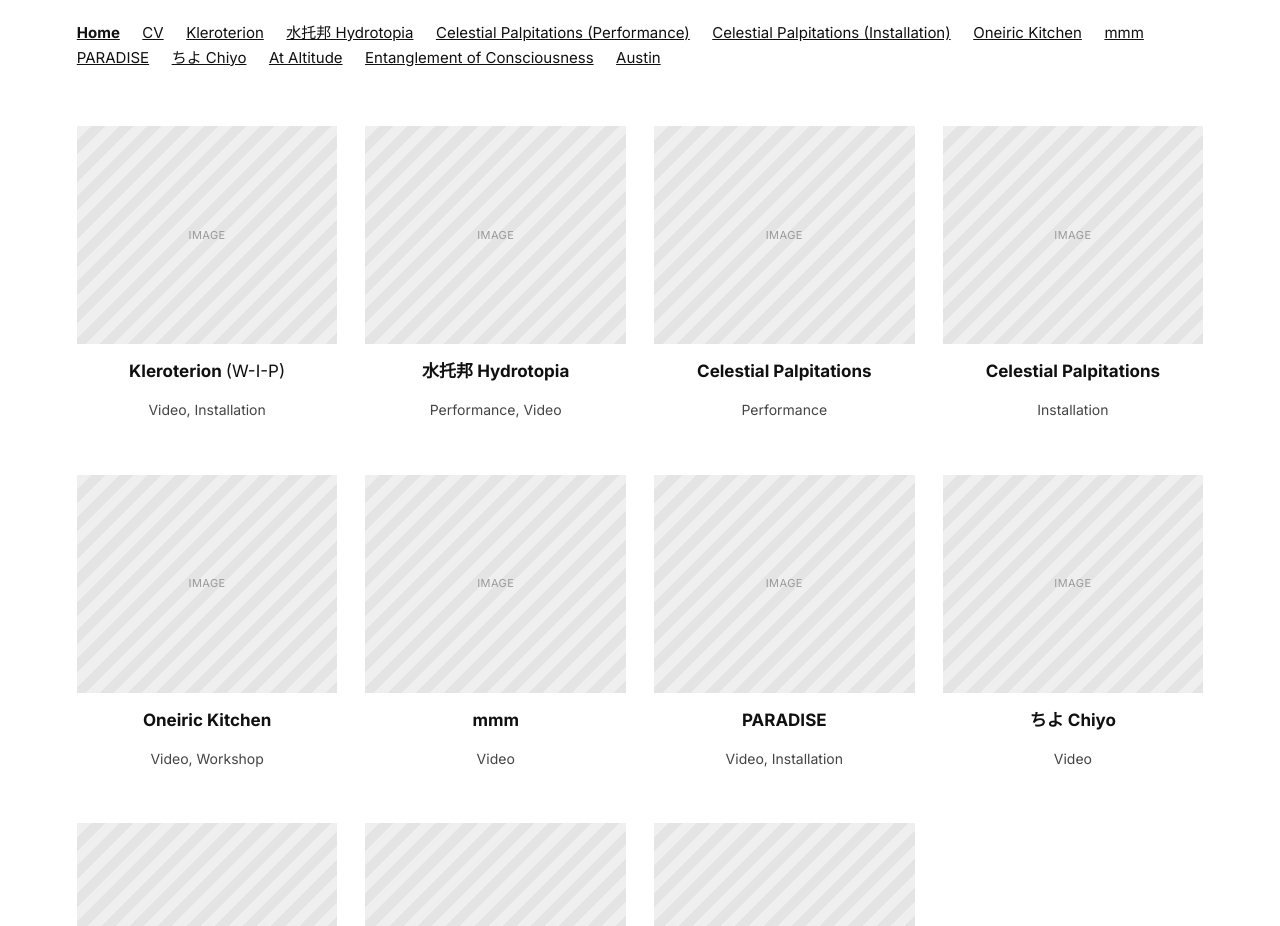
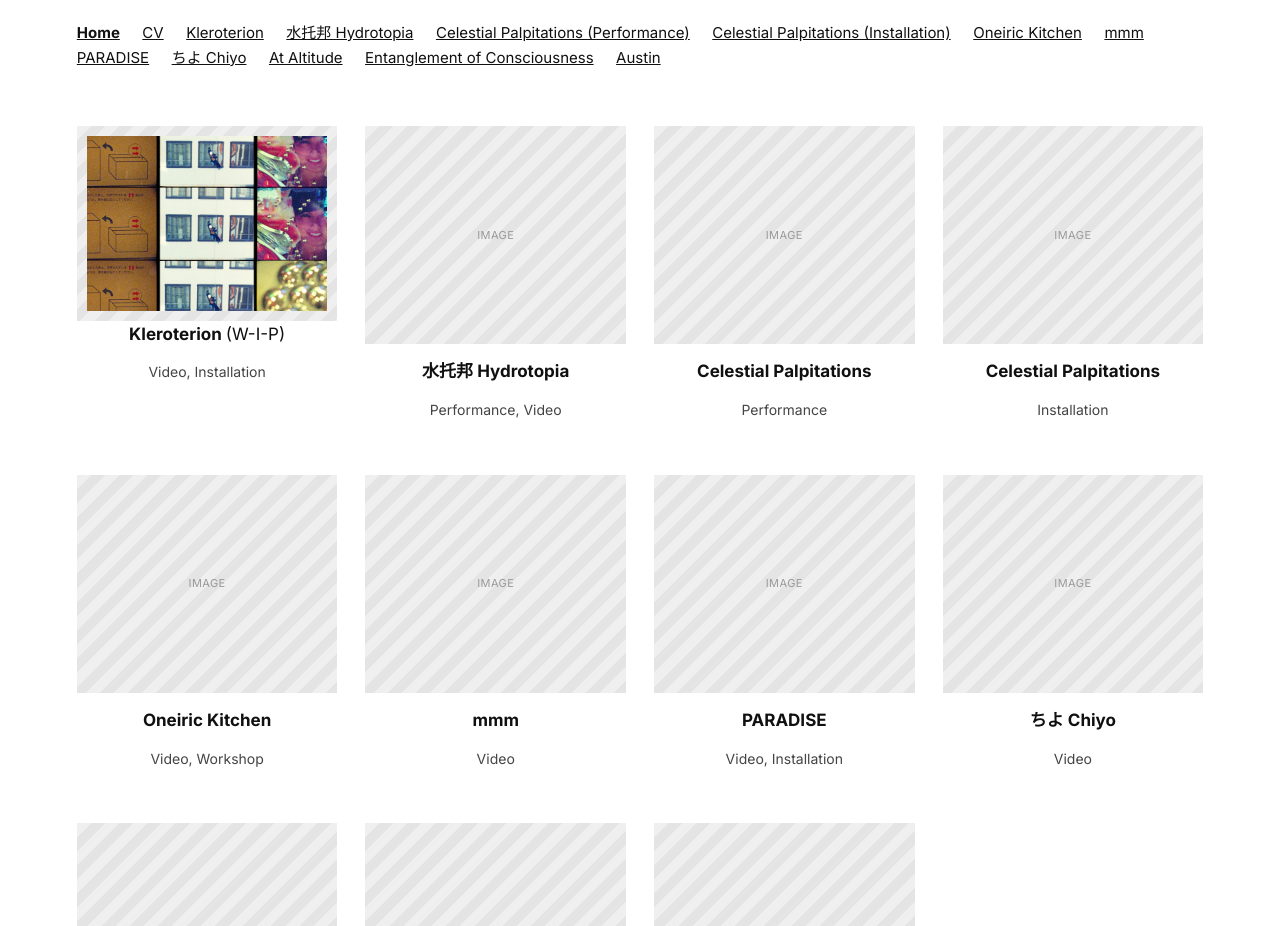
Before and after one commit to smdcem/.github.io, a plain HTML site: page index.html in a window 1280 px wide. Shown: the part 820-1746 px from the top of the page. Drawn offline with Linux system fonts and the light colour scheme.

Commit message:
Update index.html

```diff
--- a/index.html
+++ b/index.html
@@ -38,7 +38,7 @@
       <div class="grid">
 
         <a class="card" href="projects/kleroterion.html">
-          <div class="thumb placeholder"><!-- replace with <img src="images/kleroterion-thumb.jpg" alt=""> -->Image</div>
+          <div class="media-frame"><img src="../images/kleroterion-01.jpg" alt="Still from Kleroterion"></div>
           <p class="title">Kleroterion <span class="sub">(W-I-P)</span></p>
           <p class="tags">Video, Installation</p>
         </a>
```
